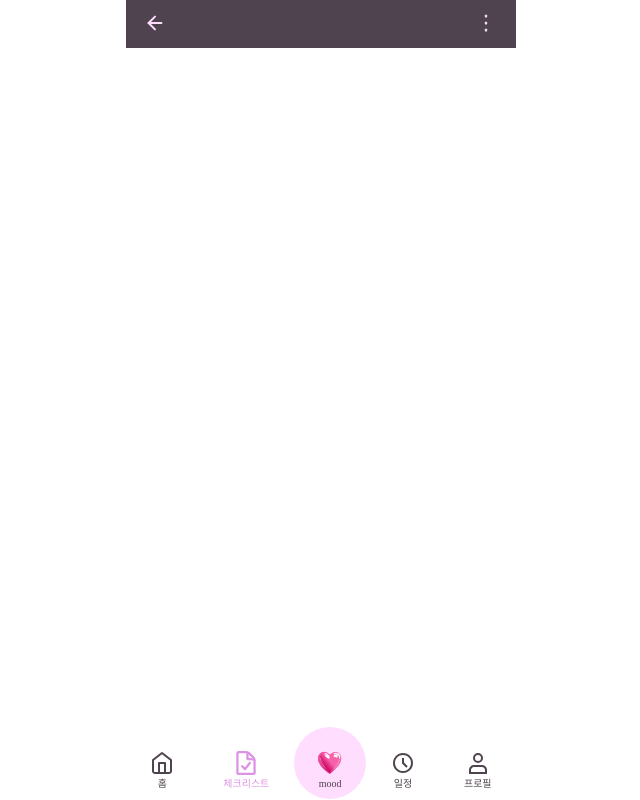
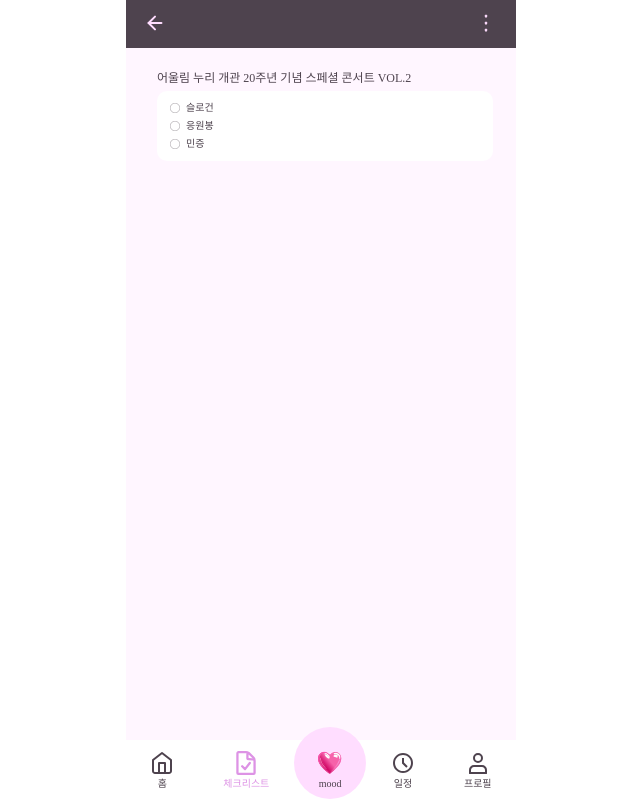
Before and after one commit to doong2imdang/POOW, a React (Create React App) app: page /checklist in a window 1280 px wide. Shown: the whole page, without its empty margins (319-959 px from the left). Built offline with nearby package versions, Linux system fonts and the light colour scheme.

Commit message:
Design: checklist 페이지 마크업

```diff
--- a/src/routes/CheckList.tsx
+++ b/src/routes/CheckList.tsx
@@ -1,19 +1,103 @@
 import React, { useState } from "react";
+import styled from "styled-components";
 import Header from "../components/Header";
+import iconCheckListFill from "../assets/images/icon-checkbox-fill.svg";
+import iconCheck from "../assets/images/icon-checkbox.svg";
+
+const initialItems = [
+	{ id: 1, label: "슬로건", isChecked: false },
+	{ id: 2, label: "응원봉", isChecked: false },
+	{ id: 3, label: "민증", isChecked: false },
+];
 
 export default function CheckList() {
 	const [isBottomSheet, setIsBottomSheet] = useState<boolean>(false);
+	const [items, setItems] = useState(initialItems);
 
 	const toggleBottomSheet = () => {
 		setIsBottomSheet((prev) => !prev);
 	};
 
+	const handleCheck = (id: number) => {
+		setItems((prevItems) =>
+			prevItems.map((item) =>
+				item.id === id ? { ...item, isChecked: !item.isChecked } : item
+			)
+		);
+	};
+
 	return (
+		<>
 			<Header
 				text
 				bottomSheetText="생성, 체크리스트 선택"
 				isBottomSheet={isBottomSheet}
 				toggleBottomSheet={toggleBottomSheet}
 			/>
+			<Main>
+				<CheckListContent>
+					<strong>어울림 누리 개관 20주년 기념 스페셜 콘서트 VOL.2</strong>
+					<ul>
+						{items.map(({ id, label, isChecked }) => (
+							<li key={id} onClick={() => handleCheck(id)}>
+								<img
+									src={isChecked ? iconCheckListFill : iconCheck}
+									alt="체크박스 아이콘"
+								/>
+								<input
+									type="checkbox"
+									id={`list-${id}`}
+									checked={isChecked}
+									readOnly
+								/>
+								<label htmlFor={`list-${id}`}>{label}</label>
+							</li>
+						))}
+					</ul>
+				</CheckListContent>
+			</Main>
+		</>
 	);
 }
+
+const Main = styled.main`
+	padding: 21px 31px;
+	color: var(--color-dark);
+	background: #fff6ff;
+	height: calc(100vh - 60px);
+`;
+
+const CheckListContent = styled.div`
+	strong {
+		font-size: 12px;
+	}
+
+	& > ul {
+		width: 336px;
+		min-height: 60px;
+		background: #fff;
+		margin: 6px 0 18px 0;
+		border-radius: 10px;
+		padding: 12px 13px 4px 13px;
+
+		> li {
+			display: flex;
+			align-items: center;
+			gap: 6px;
+			margin-bottom: 8px;
+
+			input[type="checkbox"] {
+				display: none;
+			}
+
+			label {
+				font-size: 10px;
+			}
+
+			img {
+				width: 10px;
+				height: 10px;
+			}
+		}
+	}
+`;
```
Lines whose indentation alone changed are shown as unchanged.
